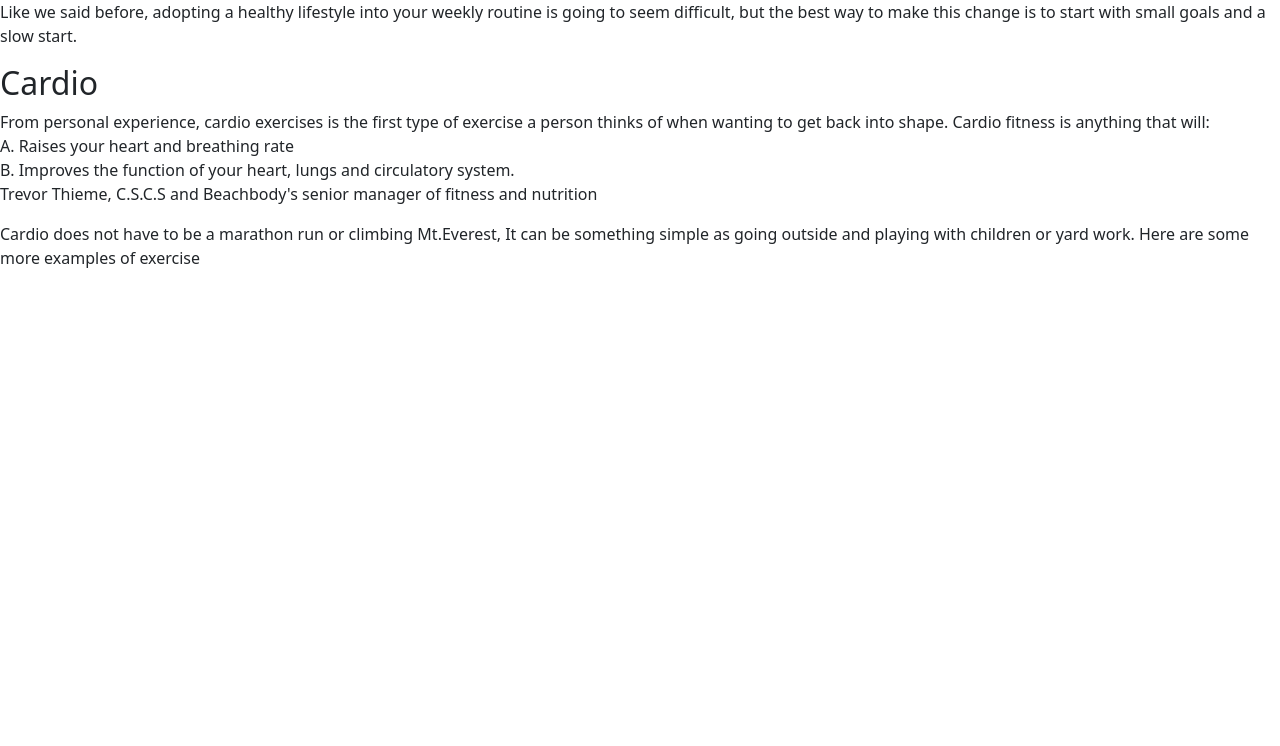
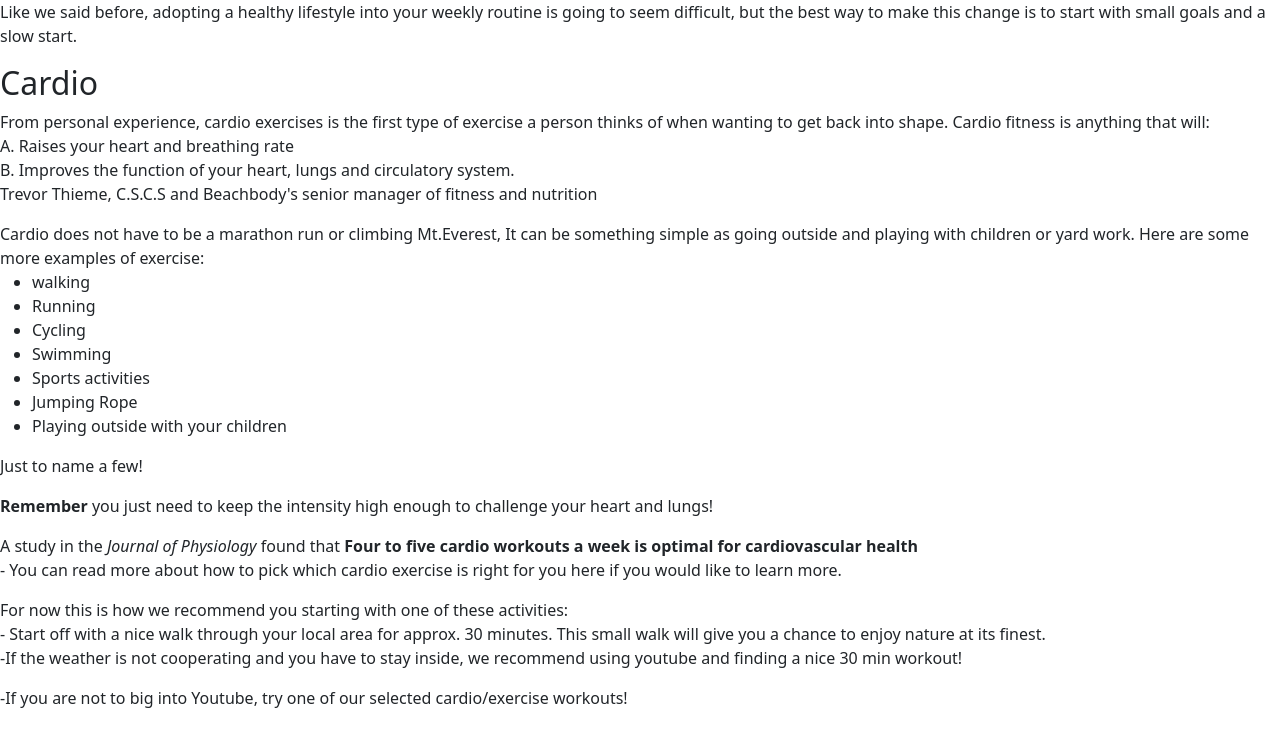
Before and after one commit to calvinalee2006/Beginners-guide-to-fitness, a React (Create React App) app: page /noSurvey in a window 1280 px wide. Shown: the top 746 px of the page. Built offline with nearby package versions, Linux system fonts and the light colour scheme.

Commit message:
now just have to add the links

```diff
--- a/src/components/UserPages/noSurvey.js
+++ b/src/components/UserPages/noSurvey.js
@@ -15,7 +15,27 @@ function NoSurvey() {
             <p>Trevor Thieme, C.S.C.S and Beachbody's senior manager of fitness and nutrition  {/*Beachbodys link */}  </p>
      </p>
      <p>Cardio does not have to be a marathon run or climbing Mt.Everest, It can be something simple as
-        going outside and playing with children or yard work. Here are some more examples of exercise  </p>
+        going outside and playing with children or yard work. Here are some more examples of exercise:
+        <ul>
+            <li>walking</li>
+            <li>Running</li>
+            <li>Cycling</li>
+            <li>Swimming</li>
+            <li>Sports activities</li>
+            <li>Jumping Rope</li>
+            <li>Playing outside with your children</li>
+        </ul>
+        Just to name a few!
+        </p>
+        <p><b>Remember</b> you just need to keep the intensity high enough to challenge your heart and lungs!</p>
+        <p>A study in the <i>Journal of Physiology</i> found that <b>Four to five cardio workouts a week is optimal
+            for cardiovascular health</b><br />
+            - You can read more about how to pick which cardio exercise is right for you {/*Link here*/}here if you would like to learn more.</p>
+            <p>For now this is how we recommend you starting with one of these activities:<br />
+            - Start off with a nice walk through your local area for approx. 30 minutes. This small walk will give you
+            a chance to enjoy nature at its finest. <br />
+            -If the weather is not cooperating and you have to stay inside, we recommend using youtube and finding a nice 30 min workout! {/*Link here*/} </p>
+            -If you are not to big into Youtube, try one of our selected cardio/exercise workouts!
     </>
   )
 }
```
